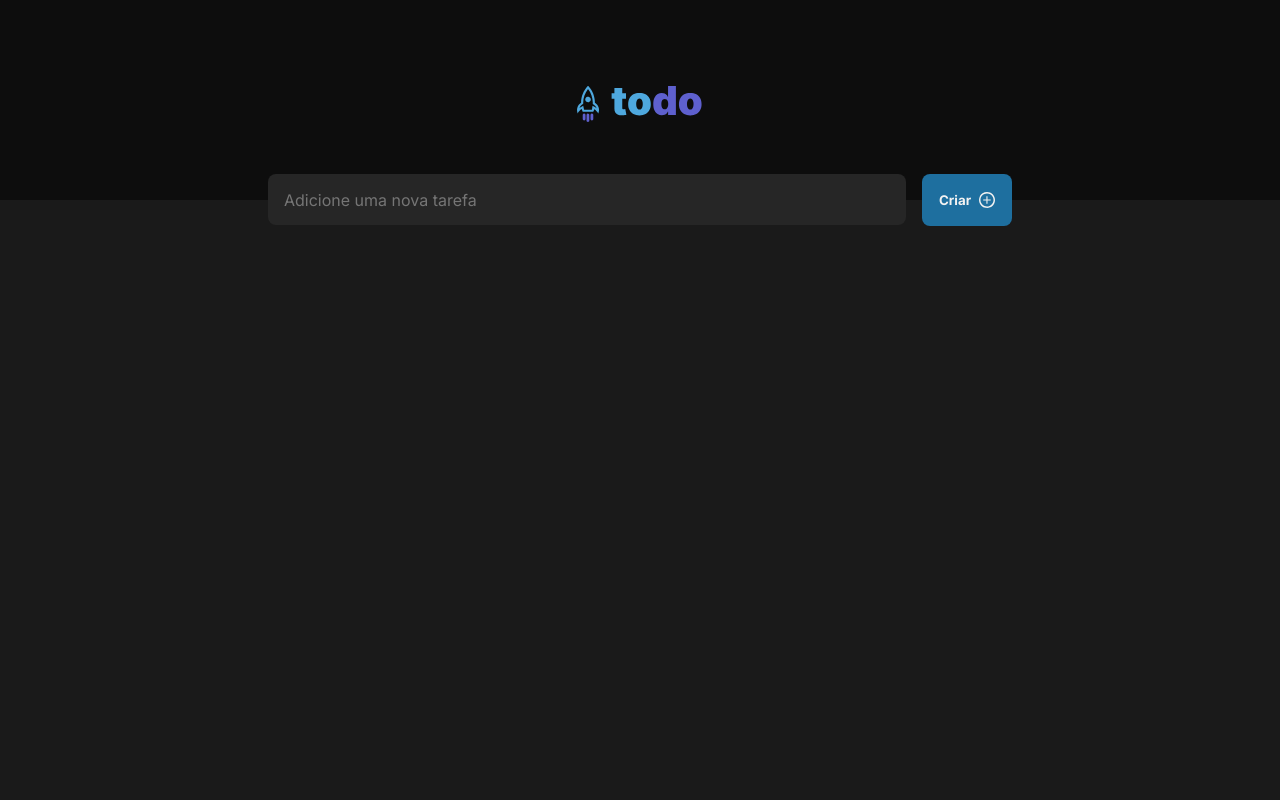
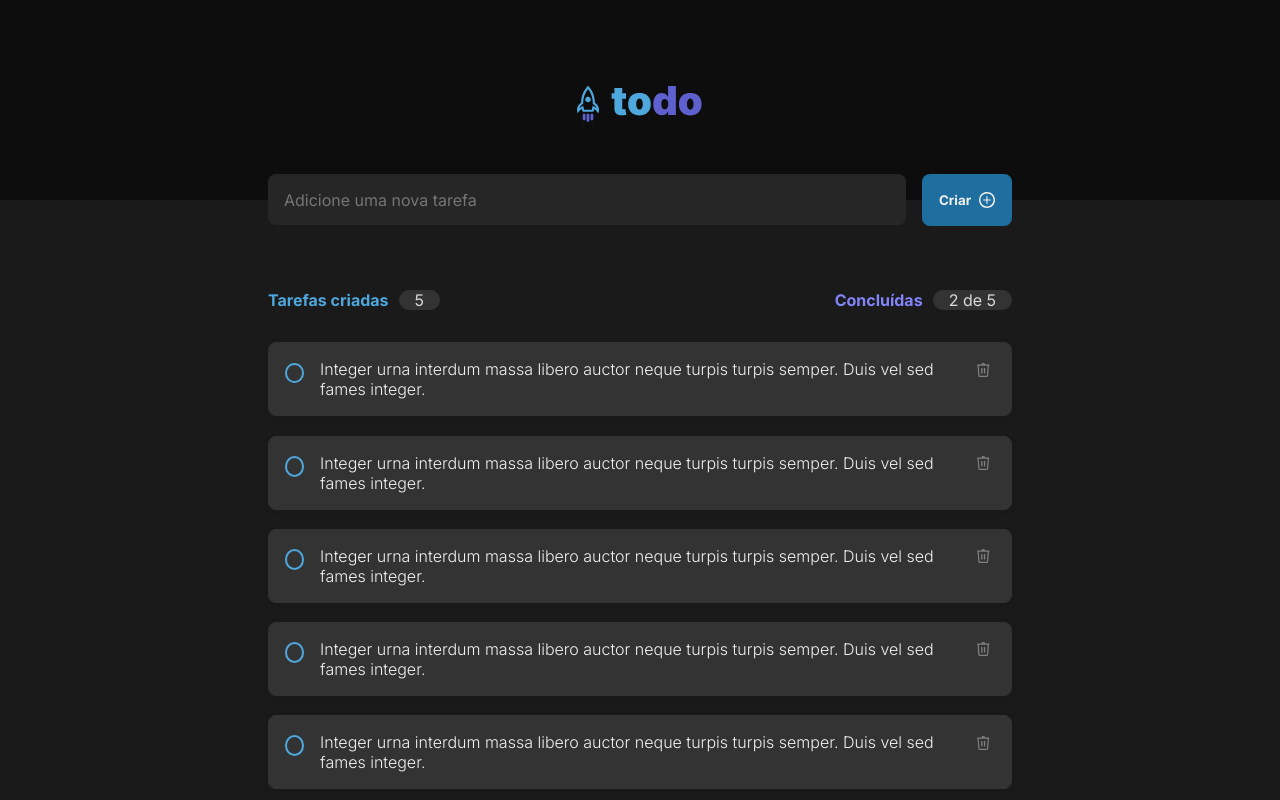
Before and after one commit to joaopfrancaf/todo, a React (Vite) app: page / in a window 1280 px wide. Shown: the top 800 px of the page. Built offline with nearby package versions, Linux system fonts and the light colour scheme.

Commit message:
style done

```diff
--- a/index.html
+++ b/index.html
@@ -4,7 +4,7 @@
     <meta charset="UTF-8" />
     <link rel="preconnect" href="https://fonts.googleapis.com">
     <link rel="preconnect" href="https://fonts.gstatic.com" crossorigin>
-    <link href="https://fonts.googleapis.com/css2?family=Inter:wght@400;700&display=swap" rel="stylesheet">
+    <link href="https://fonts.googleapis.com/css2?family=Inter:wght@300;400;700&display=swap" rel="stylesheet">
     <link rel="icon" type="image/svg+xml" href="/vite.svg" />
     <meta name="viewport" content="width=device-width, initial-scale=1.0" />
     <title>Vite + React + TS</title>
--- a/src/App.tsx
+++ b/src/App.tsx
@@ -1,6 +1,7 @@
-import { DivInputStyled, DivStyledHeader } from "./style/pages/App";
+import { DivContainer, DivContainer2, DivInputStyled, DivList, DivListConcluidas, DivListCriadas, DivListInfo, DivStyledHeader } from "./style/pages/App";
 import lupa from '../src/assets/plus.svg'
 import logo from './assets/Logo.svg'
+import Task from "./components/task";
 
 export default function App() {
 
@@ -13,9 +14,32 @@ export default function App() {
         <button type="button">Criar<img src={lupa}/></button>
       </DivInputStyled>
 
-      <div>
+      <DivContainer>
+        <DivContainer2>
 
-      </div>
+          <DivListInfo>
+            <DivListCriadas><span>Tarefas criadas</span><div>5</div></DivListCriadas>
+            <DivListConcluidas><span>Concluídas</span><div>2 de 5</div></DivListConcluidas>
+          </DivListInfo>
+
+          <DivList>
+            <Task/>
+            <Task/>
+            <Task/>
+            <Task/>
+            <Task/>
+            <Task/>
+            <Task/>
+            <Task/>
+            <Task/>
+            <Task/>
+            <Task/>
+            <Task/>
+            <Task/>
+          </DivList>
+
+        </DivContainer2>
+      </DivContainer>
     </>
   )
 }
--- /dev/null
+++ b/src/components/task.tsx
@@ -0,0 +1,12 @@
+import { StyledTaskContainer } from '../style/components/task'
+import lixo from '../assets/trash.svg'
+
+export default function Task() {
+    return (
+        <StyledTaskContainer>
+            <input type='checkbox'/>
+            <span>Integer urna interdum massa libero auctor neque turpis turpis semper. Duis vel sed fames integer.</span>
+            <button><img src={lixo}/></button>
+        </StyledTaskContainer>
+    )
+}
--- /dev/null
+++ b/src/style/components/task.ts
@@ -0,0 +1,48 @@
+import { styled } from "../stitches.config";
+
+export const StyledTaskContainer = styled("div", {
+    backgroundColor: '$--gray-400',
+    display: 'flex',
+    paddingLeft: '1rem',
+    paddingRight: '1rem',
+    paddingBottom: '1rem',
+
+    border:' 1px solid #333333',
+    boxShadow: '0px 2px 8px rgba(0, 0, 0, 0.06)',
+    borderRadius: '8px',
+
+    span: {
+        marginTop: '1rem',
+        marginLeft: '1rem',
+        color: '$--gray-100',
+        fontSize: '1rem',
+        fontWeight: '300'
+    },
+
+    button: {
+        background: 'none',
+        color: 'inherit',
+        border: 'none',
+        padding: 0,
+        cursor: 'pointer'
+    },
+
+    input: {
+        cursor: 'pointer',
+        marginTop: '1.2rem',
+        width: '1.3rem',
+        height: '1.3rem',
+        backgroundColor: '$--gray-400',
+        borderRadius: '50%',
+        verticalAlign: 'middle',
+        border: '2px solid $--blue',
+        appearance: 'none',
+        '-webkit-appearance': 'none',
+        outline: 'none',
+
+        '&:checked': {
+            backgroundColor: '$--purple-dark',
+            border: '2px solid $--purple-dark',
+        }
+    }
+})
--- a/src/style/pages/App.ts
+++ b/src/style/pages/App.ts
@@ -42,3 +42,64 @@ export const DivInputStyled = styled('div', {
         fontWeight: 700,
     },
 })
+
+export const DivContainer = styled('div', {
+    height: '100vh',
+    display: 'flex',
+    justifyContent: 'center',
+
+    marginTop: '4rem',
+})
+
+export const DivContainer2 = styled('div', {
+    //backgroundColor: '$--blue--dark',
+    width: '46.5rem',
+})
+
+export const DivListInfo = styled('div', {
+    display: 'flex',
+    justifyContent: 'space-between',
+
+    div: {
+
+    }
+})
+
+export const DivListCriadas = styled('div', {
+    display: 'flex',
+    gap: 10,
+    color: '$--blue',
+    fontWeight: '700',
+
+    div: {
+        textAlign: 'center',
+        padding: '0 1rem 0 1rem',
+        color: '$--gray-200',
+        backgroundColor: '$--gray-400',
+        borderRadius: '5rem',
+        fontWeight: '400'
+    }
+})
+
+export const DivListConcluidas = styled('div', {
+    display: 'flex',
+    gap: 10,
+    color: '$--purple',
+    fontWeight: '700',
+
+    div: {
+        textAlign: 'center',
+        padding: '0 1rem 0 1rem',
+        color: '$--gray-200',
+        backgroundColor: '$--gray-400',
+        borderRadius: '5rem',
+        fontWeight: '400'
+    }
+})
+
+export const DivList = styled('div', {
+    marginTop: '2rem',
+    display: 'flex',
+    flexDirection: 'column',
+    gap: '1.2rem',
+})
```
Also changed, not shown: src/assets/trash.svg (added).
